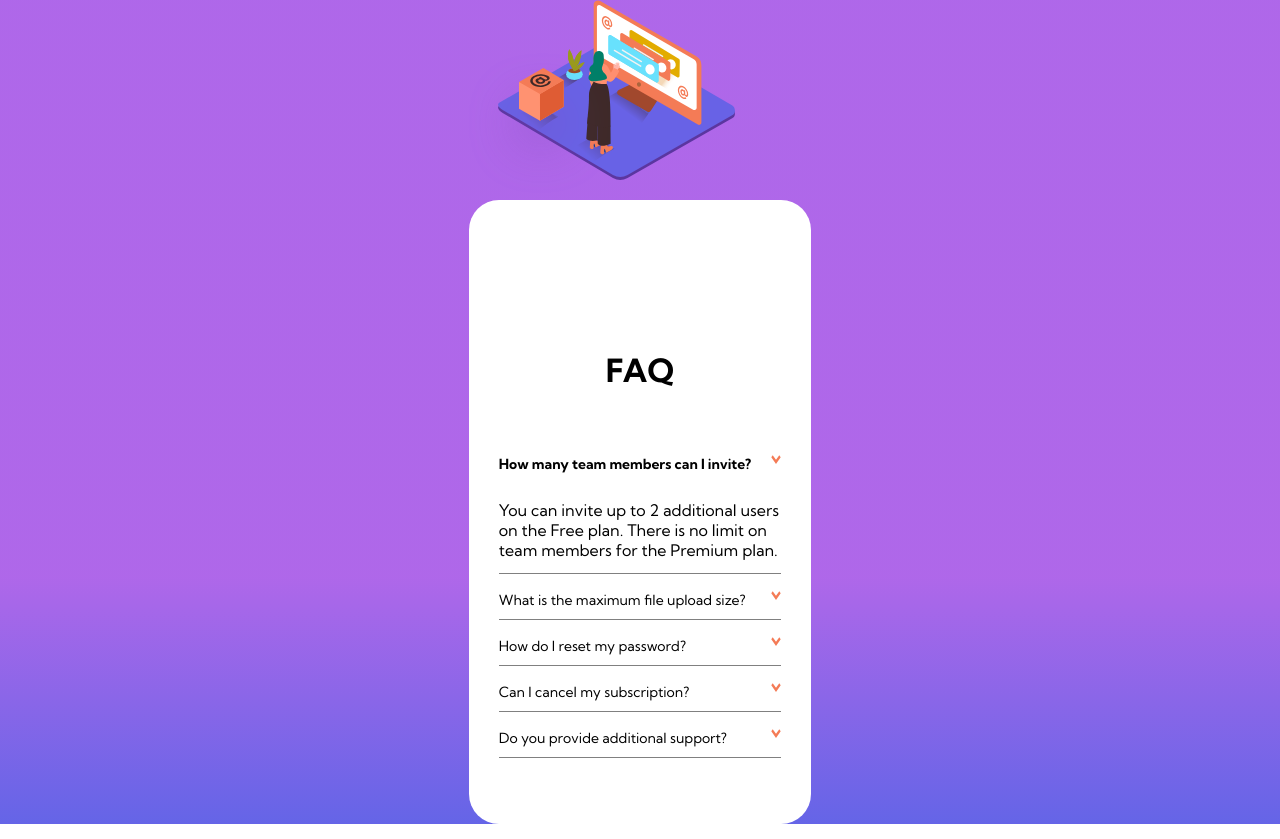
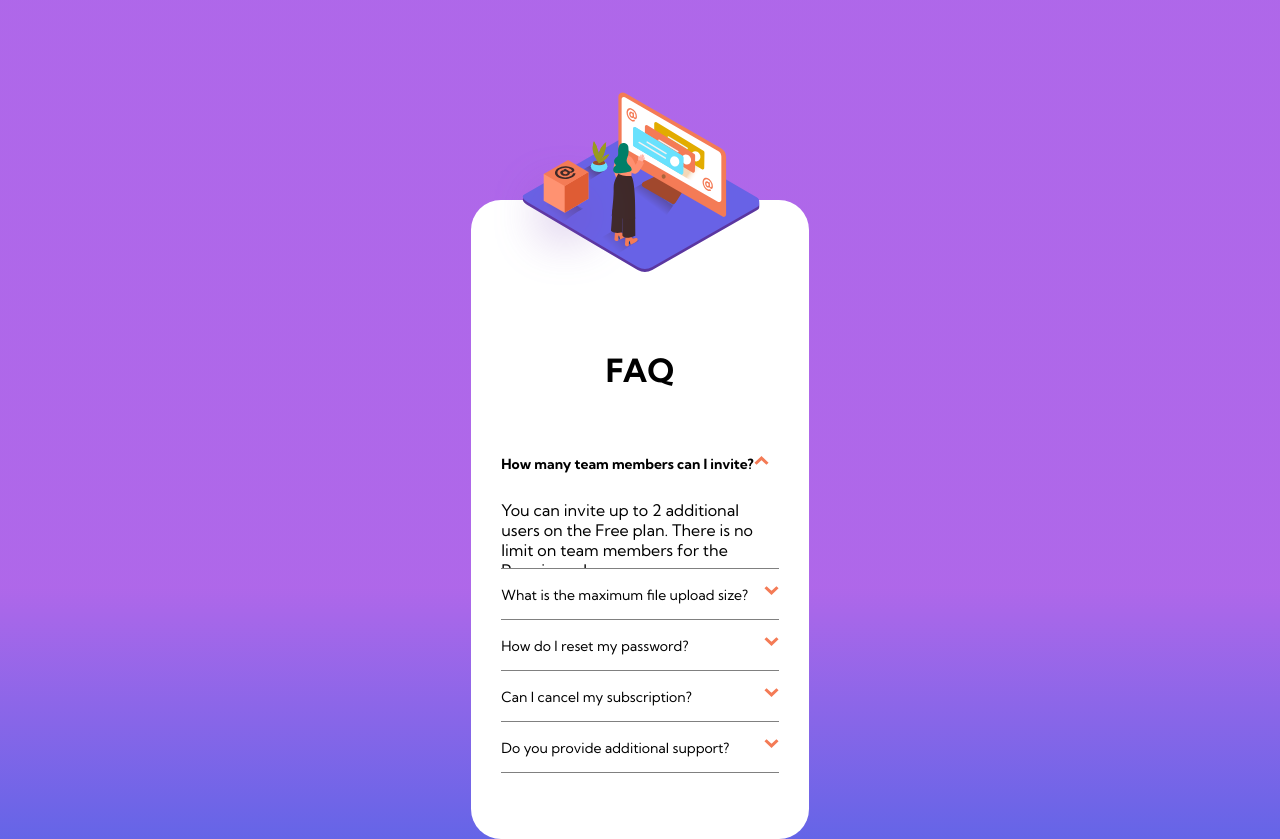
Before and after one commit to maxigarrett/retosFronEnd, a plain HTML site: page 6-FAC-ACORDEON-MAIN-htm-css-js/index.html in a window 1280 px wide. Both pictures are taken after a click on the element 639 px from the left and 496 px from the top of the page. Drawn offline with Linux system fonts and the light colour scheme.

Commit message:
acordeon para celular terminado falta escritorio

```diff
--- a/6-FAC-ACORDEON-MAIN-htm-css-js/css/stile.css
+++ b/6-FAC-ACORDEON-MAIN-htm-css-js/css/stile.css
@@ -17,6 +17,24 @@ body{
     padding: 0 15px;
 }
 
+.main{
+    overflow: hidden;
+}
+.container__image{
+    position: relative;
+    width: 100%;
+    height: 200px;
+    display: flex;
+    justify-content: center;
+    align-items: center;
+    top: 90px;
+}
+.main__image{
+    max-width: 100%;
+    position: absolute;
+    right: 50%;
+    transform: translateX(45%);
+}
 .section{
     background-color: #fff;
     border-radius: 30px;
@@ -40,14 +58,16 @@ body{
 }
 .article{
     position: relative;
-    overflow:hidden;
+    overflow: hidden;
     height:30px;
-    transition: height .5s;
-    padding: 0 0 10px 0;
+    transition: height .4s ease-in-out;
+    padding: 0 0 15px 0;
+    cursor: pointer;
 }
 
 .article--show{
-    height: 120px;
+    height: 110px;
+
 }
 .article__title{
     font-size: 14px;
@@ -59,9 +79,14 @@ body{
     font-weight: 700;
 }
 .article__icon{
-    width: 10px;
+    width: 15px;
     height: 10px;
-    padding-left: 20px;
+    padding-left: 10px;
+    transition: transform .3s;
+    cursor: pointer;
+}
+.article__icon--active{
+    transform: rotate(180deg);
 }
 
 .article__text{
--- a/6-FAC-ACORDEON-MAIN-htm-css-js/index.html
+++ b/6-FAC-ACORDEON-MAIN-htm-css-js/index.html
@@ -11,8 +11,9 @@
 </head>
 <body>
     <main class="main" id="main">
-        <img class="main__image" src="faq-accordion-card-main/images/illustration-woman-online-mobile.svg" alt="">
-
+        <div class="container__image">
+            <img class="main__image" src="faq-accordion-card-main/images/illustration-woman-online-mobile.svg" alt="">
+        </div>
         <section class="section">
             <header class="section__header">
                 <h1 class="section__tittle">FAQ</h1>
@@ -21,23 +22,23 @@
                 <li class="list__item">
                     <article class="article ">
                         <h2 class="article__title">How many team members can I invite? <img class="article__icon"  src="faq-accordion-card-main/images/icon-arrow-down.svg" alt=""></h2>
-                           <p class="article__text">  You can invite up to 2 additional users on the Free plan. There is no limit on
+                        <p class="article__text">  You can invite up to 2 additional users on the Free plan. There is no limit on
                                team members for the Premium plan.
-                           </p>
+                        </p>
                     </article>
                 </li>
 
                 <li class="list__item">
                     <article class="article ">
                         <h2 class="article__title">  What is the maximum file upload size?<img class="article__icon" src="faq-accordion-card-main/images/icon-arrow-down.svg" alt=""></h2>
-                            <p class="article__text">    No more than 2GB. All files in your account must fit your allotted storage space.
-                            </p>
+                        <p class="article__text">    No more than 2GB. All files in your account must fit your allotted storage space.
+                        </p>
                     </article>
                 </li>
 
                 <li class="list__item">
                     <article class="article ">
-                        <h2 id="article-title" class="article__title">How do I reset my password?<img class="article__icon" src="faq-accordion-card-main/images/icon-arrow-down.svg" alt=""></h2>
+                        <h2 id="article-title" class="article__title">How do I reset my password?<img class="article__icon " src="faq-accordion-card-main/images/icon-arrow-down.svg" alt=""></h2>
                             <p class="article__text"> Click “Forgot password” from the login page or “Change password” from your profile page.
                                 A reset link will be emailed to you.
                             </p>
--- a/6-FAC-ACORDEON-MAIN-htm-css-js/js/app.js
+++ b/6-FAC-ACORDEON-MAIN-htm-css-js/js/app.js
@@ -1,12 +1,34 @@
 const articleAcordeon=document.querySelectorAll('.article');
+const iconArrowAcordeon=document.querySelectorAll('.article__icon')
 
 articleAcordeon.forEach(element=>{
-	console.log(element);
 	element.addEventListener('click',(e)=>{
 		if(e.target.classList.contains('article__title')){
-			console.log(e.target);
-			e.target.parentElement.classList.toggle('article--show')
-			e.target.classList.toggle('article__title--active');
+			selectTitleOrArrow(e)
 		}
+
 	})
 })
+
+iconArrowAcordeon.forEach(element=>{
+	element.addEventListener('click',(e)=>{
+		selectTitleOrArrow(e)
+	})
+})
+
+//funcion que comprueba si hacemos click en el titulo o en la imagen de flecha para desplegar
+const selectTitleOrArrow=(e)=>{
+	//este if comprueba si seleccionamos el titulo del articulo tiene que ir porque tambien capturamos la clase de la imagen
+	//si lo sacamos no anda aunque se repita arriba
+	if(e.target.classList.contains('article__title')){
+		e.target.parentElement.classList.toggle('article--show')
+		e.target.classList.toggle('article__title--active');
+		e.target.children[0].classList.toggle('article__icon--active');
+	}
+	if(e.target.classList.contains('article__icon')){
+		console.log(e.target.classList.contains('article__icon'));
+		e.target.parentElement.parentElement.classList.toggle('article--show')
+		e.target.parentElement.classList.toggle('article__title--active');
+		e.target.classList.toggle('article__icon--active');
+	}
+}
```
